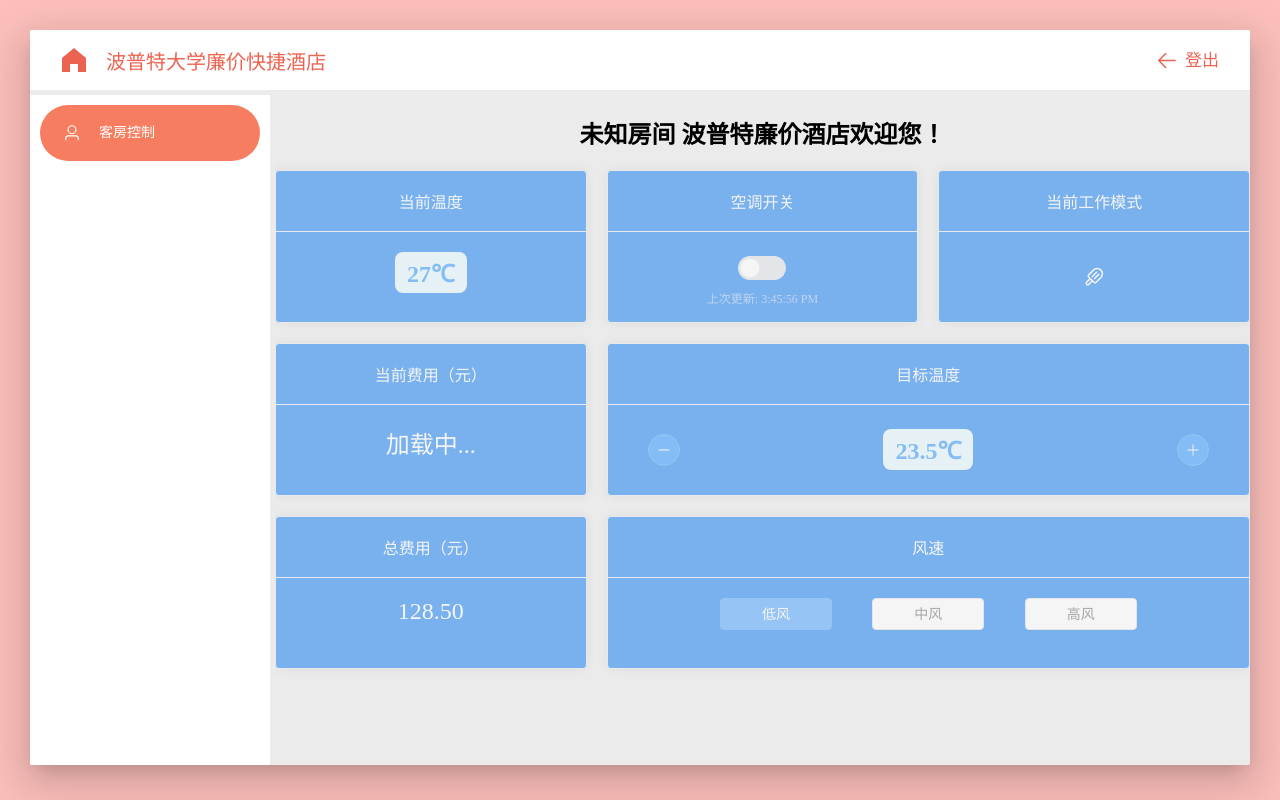
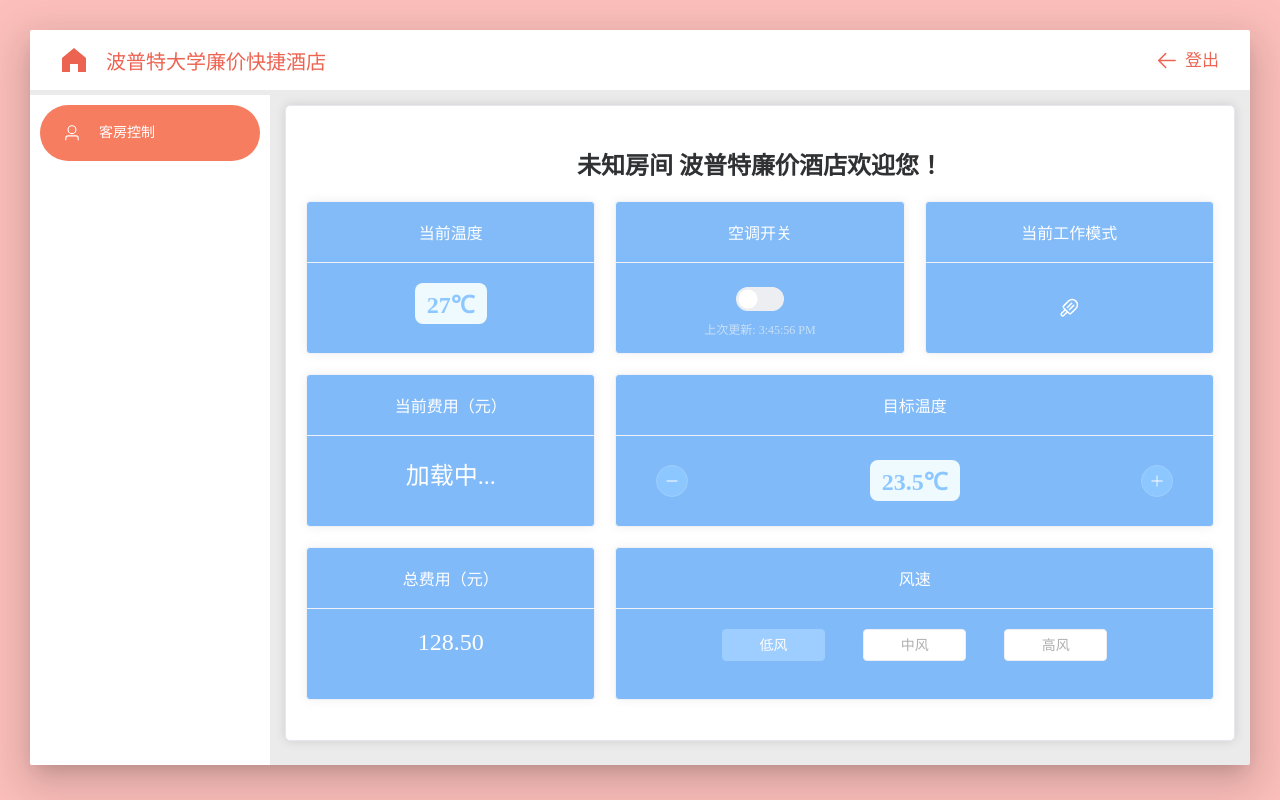
Before and after one commit to kasyva/air-system-frontend, a Vue app in the folder air/: page /client-page in a window 1280 px wide. Built offline with nearby package versions, Linux system fonts and the light colour scheme; no server answers; a web font is replaced by a local one.

Commit message:
更新了边框card

```diff
--- a/air/src/views/ClientPage.vue
+++ b/air/src/views/ClientPage.vue
@@ -1,6 +1,7 @@
 <template>
   <BaseLayout :sidebarComponent="sidebarComp" :class="currentMode === 'cool' ? 'cool-theme' : 'warm-theme'">
     <div class="hotel-ac-control">
+    <el-card shadow="always" class="main-card">
       <h2> {{roomNumber}} 波普特廉价酒店欢迎您！</h2>
       <el-row :gutter="20">
         <el-col :span="8">
@@ -135,6 +136,7 @@
           </el-card>
         </el-col>
       </el-row>
+    </el-card>
     </div>
   </BaseLayout>
 </template>
@@ -454,6 +456,18 @@ export default {
   clear: both;
 }
 
+.main-card {
+  border-radius: 5px;
+  background-color: #ffffff;
+  box-shadow: var(--el-box-shadow-light);
+  margin: 10px 15px 0 10px;
+  flex: 1;
+  height: 100%;
+  min-height: 0;
+  display: flex;
+  flex-direction: column;
+}
+
 .mode-icon {
   display: flex;
   flex-direction: column;
```
